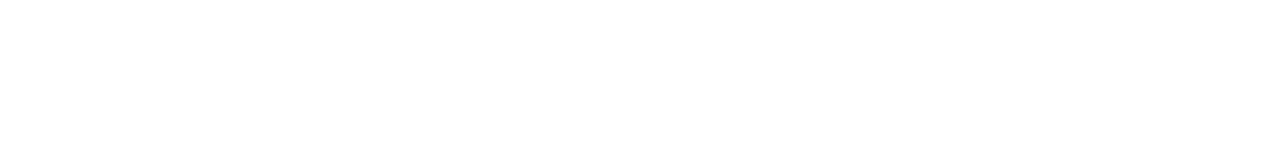
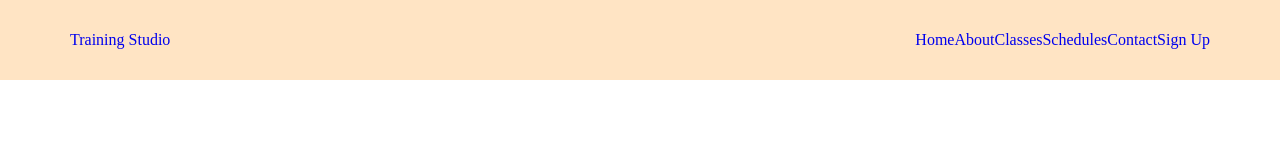
Before and after one commit to KhodorShhoury/TrainingStudio, a plain HTML site: page index.html in a window 1280 px wide. Drawn offline with Linux system fonts and the light colour scheme.

Commit message:
add files

```diff
--- a/css/style.css
+++ b/css/style.css
@@ -0,0 +1,67 @@
+/* start global rules */
+*{
+    margin: 0;
+    padding: 0;
+    box-sizing: border-box;
+}
+:root{
+    --main-color: #ED563B;
+    --main-transition-duration : 0.3s;
+    --main-padding-top:100px;
+    --main-padding-bottom:100px;
+}
+html{
+    scroll-behavior: smooth;
+}
+ul{
+    list-style: none;
+}
+a{
+    text-decoration: none;
+}
+.container{
+    padding-left: 15px;
+    padding-right: 15px;
+    margin-right: auto;
+    margin-left: auto;
+}
+/* small */
+@media (min-width:768px){
+    .container{
+         width: 750px;
+    }
+}
+/* medium */
+@media (min-width:992px){
+    .container{
+         width: 970px;
+    }
+}
+/* large */
+@media (min-width:1200px){
+    .container{
+         width: 1170px;
+    }
+}
+/* animations */
+
+/* animations */
+
+/* end global rules */
+
+/* start header */
+.header{
+    height: 80px;
+    width: 100%;
+    background-color: bisque;
+}
+.header .container{
+    display: flex;
+    justify-content: space-between;
+    align-items: center;
+    height: 100%;
+}
+.header .container .nav-links{
+    display: flex;
+}
+/* end header */
--- a/index.html
+++ b/index.html
@@ -4,17 +4,40 @@
     <meta charset="UTF-8" />
     <meta http-equiv="X-UA-Compatible" content="IE=edge" />
     <meta name="viewport" content="width=device-width, initial-scale=1.0" />
-    <title>Fadi Barber</title>
+    <title>TrainingSudio</title>
     <link rel="stylesheet" href="css/normalize.css" />
 
     <!-- Font Awesome -->
     <link rel="stylesheet" href="css/all.min.css" />
     <!-- Google Fonts -->
-    <link rel="preconnect" href="https://fonts.googleapis.com" />
-    <link rel="preconnect" href="https://fonts.gstatic.com" crossorigin />
-    <link href="https://fonts.googleapis.com/css2?family=Cairo:wght@300;400;700&display=swap" rel="stylesheet" />
+    <link rel="preconnect" href="https://fonts.googleapis.com">
+<link rel="preconnect" href="https://fonts.gstatic.com" crossorigin>
+<link href="https://fonts.googleapis.com/css2?family=Poppins:wght@100;200;300;400;500;600;700;800;900&display=swap" rel="stylesheet">
+<!-- css file -->
+<link rel="stylesheet" href="css/style.css">
   </head>
   <body>
+    <!-- start header -->
+    <header class="header">
+      <div class="container">
+        <div class="logo">
+          <a href="#" class="logo-name">
+            Training Studio
+          </a>
+        </div>
+        <nav class="nav">
+          <ul class="nav-links">
+            <li class="link"><a href="#">Home</a></li>
+            <li class="link"><a href="#">About</a></li>
+            <li class="link"><a href="#">Classes</a></li>
+            <li class="link"><a href="#">Schedules</a></li>
+            <li class="link"><a href="#">Contact</a></li>
+            <li class="link Button-link"><a href="#">Sign Up</a></li>
+          </ul>
+        </nav>
+      </div>
+    </header>
+    <!-- end header -->
    <script src="js/main.js"></script>
   </body>
 </html>
```
